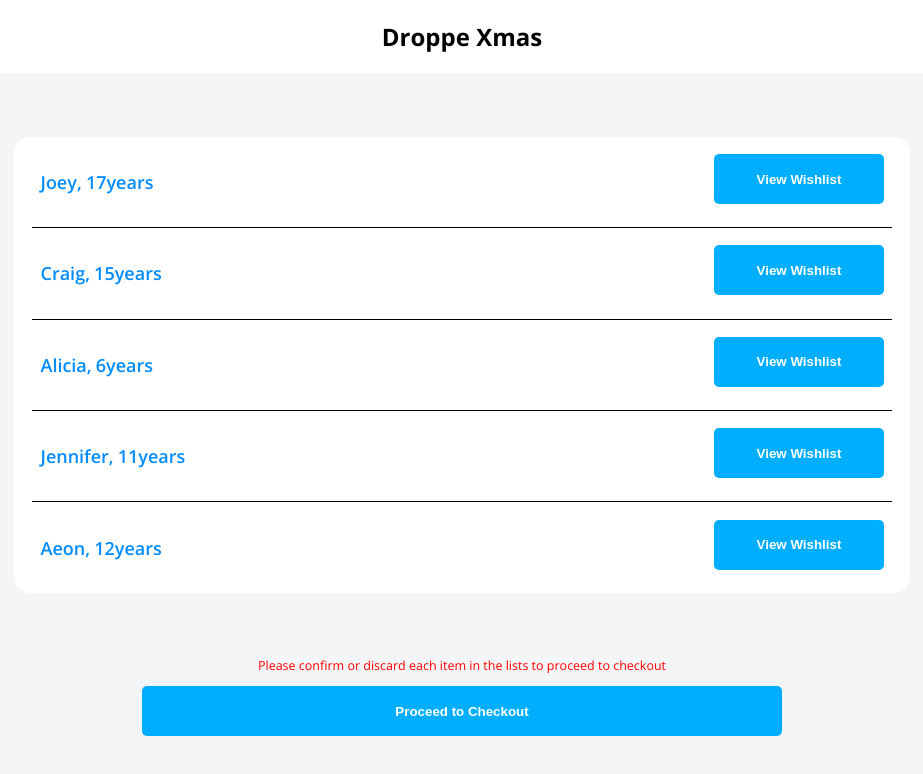
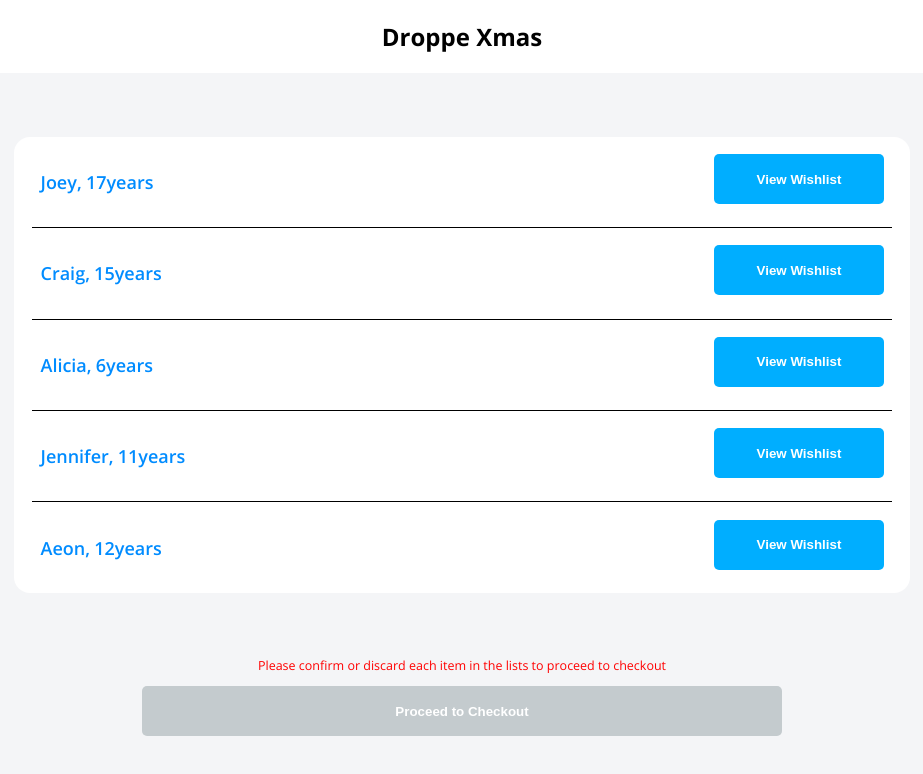
Before and after one commit to dominickudiabor/droppe-xmas, a React (Create React App) app: page / in a window 1280 px wide. Shown: the top 774 px of the page, without its empty margins (178-1101 px from the left). Built offline with nearby package versions, Linux system fonts and the light colour scheme.

Commit message:
included checks for empty array on app load in the home page

```diff
--- a/src/pages/Home.tsx
+++ b/src/pages/Home.tsx
@@ -16,7 +16,7 @@ const Home = () => {
   const [childListCountConfirmed, setChildListCountConfirmed] = useState<{
     [name: string]: boolean
   }>({})
-  const [ischeckoutActivate, setIsCheckoutActivate] = useState(false)
+  const [ischeckoutActivate, setIsCheckoutActivate] = useState(true)
 
   const history = useHistory()
   const dispatch = useDispatch()
@@ -32,6 +32,7 @@ const Home = () => {
       if (findComfimedList) {
         const { combinedAggregatedList, unconfirmed } = findComfimedList
         setChildListCountConfirmed(combinedAggregatedList)
+        if (unconfirmed.length === 0) return setIsCheckoutActivate(true)
         setIsCheckoutActivate(unconfirmed.includes(true))
       }
     }
```
Also changed, not shown: 1 other file (tests, documents, lock files or other folders).
